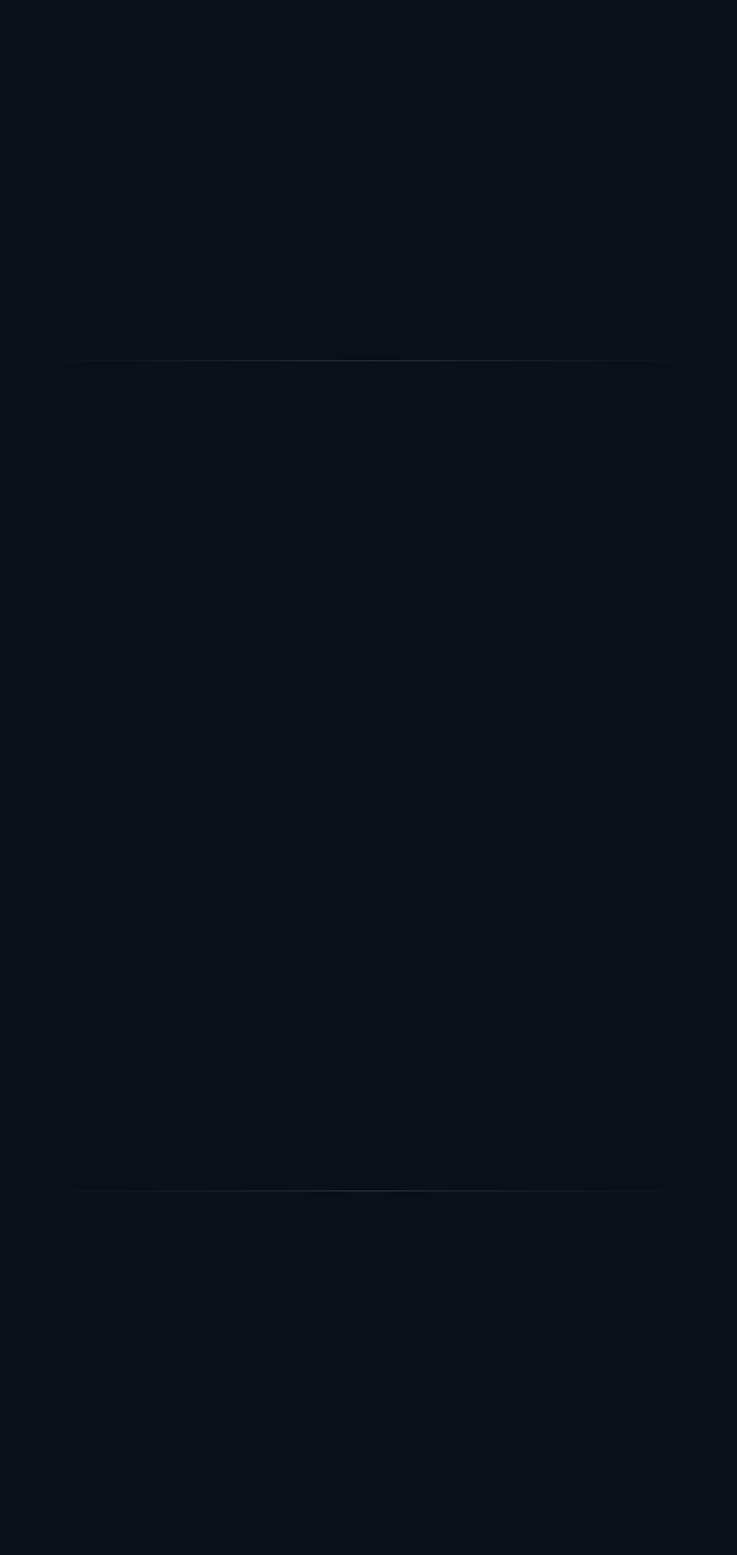
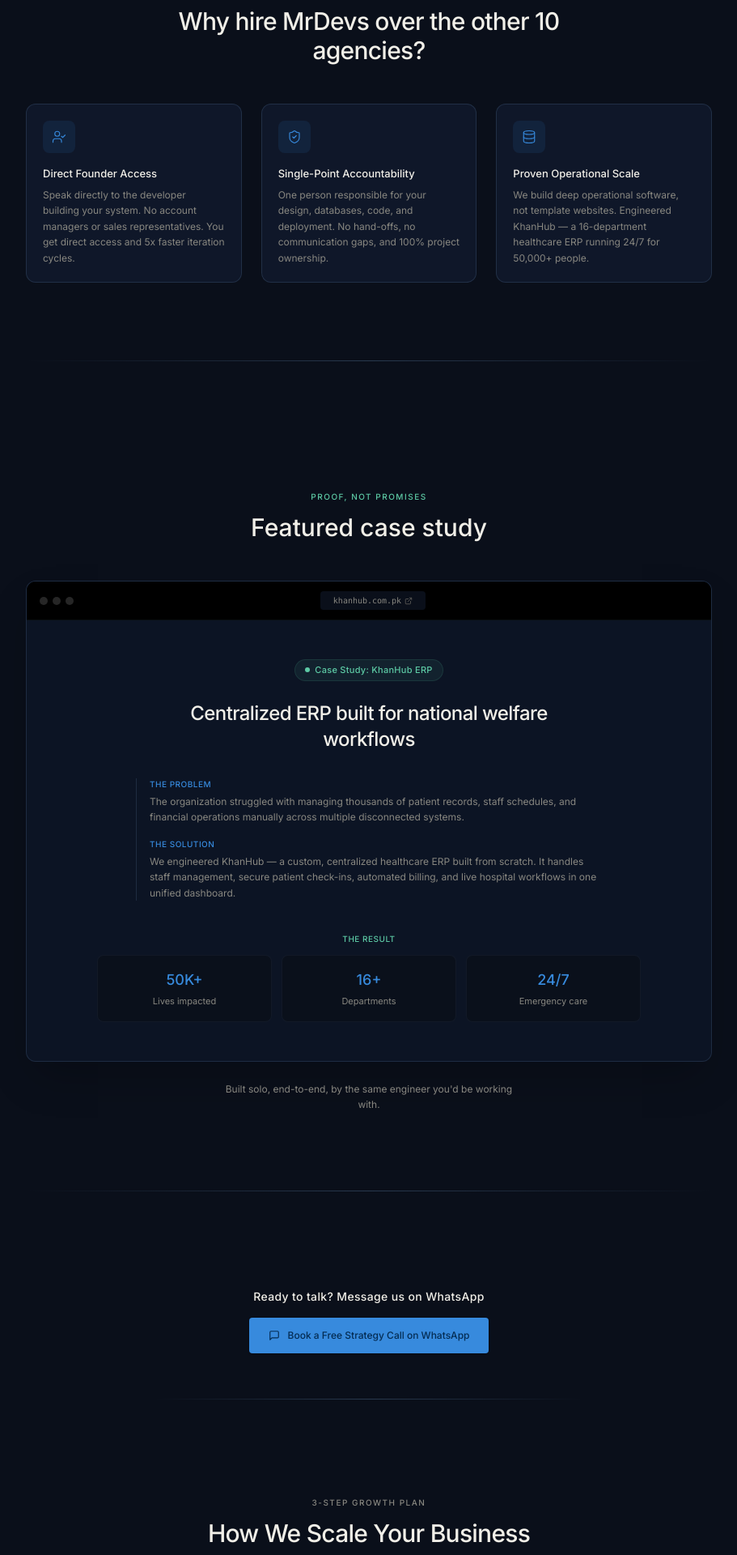
Before and after one commit to bc260205273awa-tech/MrDevs.dev, a Next.js app: page / in a window 1280 px wide. Shown: the part 820-2740 px from the top of the page at 81% size, without its empty margins (184-1095 px from the left). Built offline with nearby package versions, Linux system fonts and the light colour scheme.

Commit message:
fix scroll reveal styling conflicts by using custom active class

```diff
--- a/app/globals.css
+++ b/app/globals.css
@@ -70,6 +70,11 @@
   transition: opacity 350ms cubic-bezier(0.16, 1, 0.3, 1), transform 350ms cubic-bezier(0.16, 1, 0.3, 1);
 }
 
+.scroll-reveal.revealed {
+  opacity: 1 !important;
+  transform: translateY(0) !important;
+}
+
 @media (prefers-reduced-motion: reduce) {
   .scroll-reveal {
     opacity: 1 !important;
--- a/components/FAQ.tsx
+++ b/components/FAQ.tsx
@@ -42,7 +42,7 @@
       <div className="max-w-2xl mx-auto px-6">
 
         {/* Section Header */}
-        <div className="flex flex-col items-center mb-12 text-center scroll-reveal opacity-0 translate-y-3 transition-all">
+        <div className="flex flex-col items-center mb-12 text-center scroll-reveal">
           <span className="text-[10px] font-medium text-[#888780] tracking-[0.15em] uppercase mb-3 select-none">
             FAQ
           </span>
@@ -52,7 +52,7 @@
         </div>
 
         {/* FAQ List */}
-        <div className="flex flex-col gap-3 scroll-reveal opacity-0 translate-y-3 transition-all duration-300" style={{ transitionDelay: "100ms" }}>
+        <div className="flex flex-col gap-3 scroll-reveal" style={{ transitionDelay: "100ms" }}>
           {FAQS.map((faq, idx) => {
             const isOpen = openIndex === idx;
             return (
--- a/components/Founder.tsx
+++ b/components/Founder.tsx
@@ -32,7 +32,7 @@
       <div className="max-w-4xl mx-auto px-6">
 
         {/* Section Header */}
-        <div className="flex flex-col items-center mb-12 text-center scroll-reveal opacity-0 translate-y-3 transition-all">
+        <div className="flex flex-col items-center mb-12 text-center scroll-reveal">
           <span className="text-[10px] font-medium text-[#5DCAA5] tracking-[0.15em] uppercase mb-3 select-none">
             Trust & Craftsmanship
           </span>
@@ -42,7 +42,7 @@
         </div>
 
         {/* Founder Card */}
-        <div className="scroll-reveal opacity-0 translate-y-3 transition-all duration-300 relative bg-[#0f1729] border border-[rgba(133,183,235,0.15)] rounded-xl p-8 md:p-12 overflow-hidden shadow-2xl flex flex-col md:flex-row items-center gap-8 md:gap-12">
+        <div className="scroll-reveal relative bg-[#0f1729] border border-[rgba(133,183,235,0.15)] rounded-xl p-8 md:p-12 overflow-hidden shadow-2xl flex flex-col md:flex-row items-center gap-8 md:gap-12">
           {/* Accent glow */}
           <div className="absolute top-0 right-0 w-32 h-32 bg-[#378ADD]/5 rounded-full blur-3xl pointer-events-none" />
 
--- a/components/Services.tsx
+++ b/components/Services.tsx
@@ -81,7 +81,7 @@
       <div className="max-w-4xl mx-auto px-6">
 
         {/* Section Header */}
-        <div className="flex flex-col items-center mb-12 text-center scroll-reveal opacity-0 translate-y-3 transition-all">
+        <div className="flex flex-col items-center mb-12 text-center scroll-reveal">
           <span className="text-[10px] font-medium text-[#888780] tracking-[0.15em] uppercase mb-3 select-none">
             3-Step Growth Plan
           </span>
@@ -95,7 +95,7 @@
           {STEPS.map((step, idx) => (
             <div
               key={step.num}
-              className="scroll-reveal opacity-0 translate-y-3 transition-all group relative bg-[#0f1729] border border-[rgba(133,183,235,0.15)] rounded-xl p-6 hover:border-[rgba(133,183,235,0.3)] duration-200 flex flex-col justify-between"
+              className="scroll-reveal group relative bg-[#0f1729] border border-[rgba(133,183,235,0.15)] rounded-xl p-6 hover:border-[rgba(133,183,235,0.3)] duration-200 flex flex-col justify-between"
               style={{ transitionDelay: `${idx * 100}ms` }}
             >
               <div>
--- a/components/WhyMrDevs.tsx
+++ b/components/WhyMrDevs.tsx
@@ -40,7 +40,7 @@
       <div className="max-w-4xl mx-auto px-6">
 
         {/* Section Header */}
-        <div className="flex flex-col items-center mb-12 text-center scroll-reveal opacity-0 translate-y-3 transition-all">
+        <div className="flex flex-col items-center mb-12 text-center scroll-reveal">
           <span className="text-[10px] font-medium text-[#5DCAA5] tracking-[0.15em] uppercase mb-3 select-none">
             Why Us
           </span>
@@ -56,7 +56,7 @@
             return (
               <div
                 key={index}
-                className="scroll-reveal opacity-0 translate-y-3 transition-all group relative bg-[#0f1729] border border-[rgba(133,183,235,0.15)] rounded-xl p-5 hover:border-[rgba(133,183,235,0.3)] hover:-translate-y-1 duration-200 flex flex-col gap-4"
+                className="scroll-reveal group relative bg-[#0f1729] border border-[rgba(133,183,235,0.15)] rounded-xl p-5 hover:border-[rgba(133,183,235,0.3)] hover:-translate-y-1 duration-200 flex flex-col gap-4"
                 style={{ transitionDelay: `${index * 100}ms` }}
               >
                 {/* Icon */}
--- a/components/Work.tsx
+++ b/components/Work.tsx
@@ -13,12 +13,12 @@
       <div className="max-w-4xl mx-auto px-6 flex flex-col items-center">
 
         {/* Section Label */}
-        <span className="text-[10px] font-medium text-[#5DCAA5] tracking-[0.15em] uppercase mb-3 select-none scroll-reveal opacity-0 translate-y-3 transition-all">
+        <span className="text-[10px] font-medium text-[#5DCAA5] tracking-[0.15em] uppercase mb-3 select-none scroll-reveal">
           Proof, not promises
         </span>
 
         {/* Headline */}
-        <h2 className="text-2xl md:text-3xl font-medium text-[#f1efe8] mb-12 text-center scroll-reveal opacity-0 translate-y-3 transition-all">
+        <h2 className="text-2xl md:text-3xl font-medium text-[#f1efe8] mb-12 text-center scroll-reveal">
           Featured case study
         </h2>
 
@@ -27,7 +27,7 @@
           href="https://www.khanhub.com.pk/"
           target="_blank"
           rel="noopener noreferrer"
-          className="scroll-reveal opacity-0 translate-y-3 transition-all duration-300 group block w-full border border-[rgba(133,183,235,0.15)] rounded-xl overflow-hidden bg-[#0c1424] cursor-pointer hover:border-[rgba(133,183,235,0.3)] hover:scale-[0.98] active:scale-[0.97] shadow-2xl"
+          className="scroll-reveal group block w-full border border-[rgba(133,183,235,0.15)] rounded-xl overflow-hidden bg-[#0c1424] cursor-pointer hover:border-[rgba(133,183,235,0.3)] hover:scale-[0.98] active:scale-[0.97] shadow-2xl"
         >
           {/* Browser Chrome Top Bar */}
           <div className="flex items-center justify-between px-4 py-3 bg-[#000000] border-b border-[rgba(133,183,235,0.08)]">
@@ -104,7 +104,7 @@
         </a>
 
         {/* Caption */}
-        <p className="scroll-reveal opacity-0 translate-y-3 transition-all mt-6 text-[12px] text-[#888780] leading-relaxed text-center max-w-[360px]" style={{ transitionDelay: "150ms" }}>
+        <p className="scroll-reveal mt-6 text-[12px] text-[#888780] leading-relaxed text-center max-w-[360px]" style={{ transitionDelay: "150ms" }}>
           Built solo, end-to-end, by the same engineer you&apos;d be working with.
         </p>
 
--- a/hooks/useScrollReveal.ts
+++ b/hooks/useScrollReveal.ts
@@ -10,8 +10,7 @@
       (entries) => {
         entries.forEach((entry) => {
           if (entry.isIntersecting) {
-            entry.target.classList.add("opacity-100", "translate-y-0");
-            entry.target.classList.remove("opacity-0", "translate-y-3");
+            entry.target.classList.add("revealed");
             observer.unobserve(entry.target);
           }
         });
```
Also changed, not shown: components/Contact.tsx (+5 -5 lines), components/Process.tsx (+7 -30 lines).
